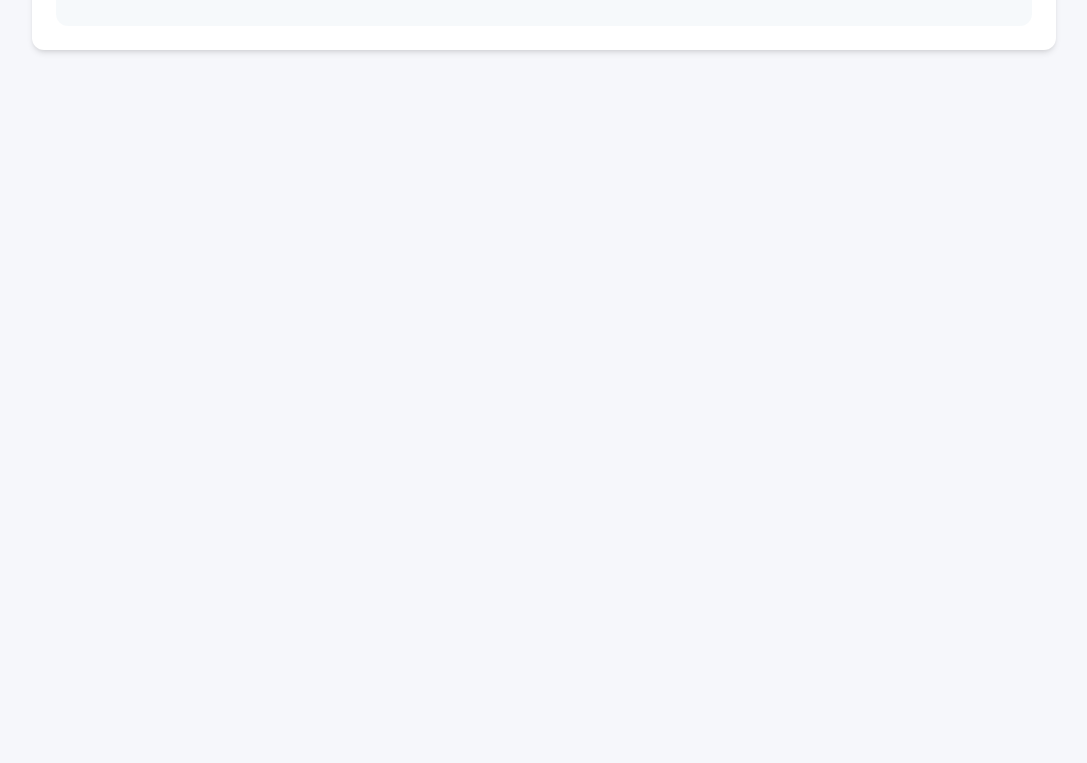
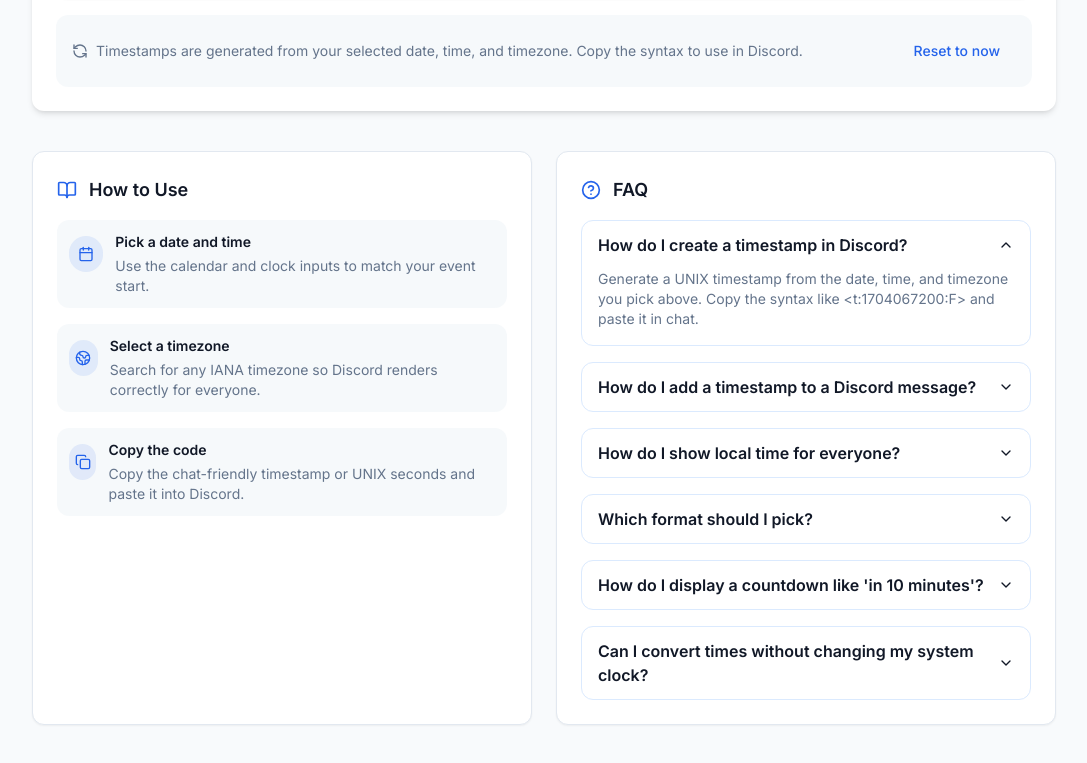
Before and after one commit to ningfengjian/dstime, a Next.js app: page / in a window 1280 px wide. Shown: the part 998-1761 px from the top of the page, without its empty margins (96-1183 px from the left). Before the commit the page ends 1088 px from the top, so only its background shows below. Built offline with nearby package versions, Linux system fonts and the light colour scheme.

Commit message:
Enhance FAQ accordion content

```diff
--- /dev/null
+++ b/app/about/page.tsx
@@ -0,0 +1,19 @@
+export default function AboutPage() {
+  return (
+    <main className="min-h-screen px-4 py-10">
+      <div className="mx-auto max-w-3xl space-y-4">
+        <h1 className="text-3xl font-semibold text-gray-900">About</h1>
+        <p className="text-muted-foreground">
+          dstime helps you craft Discord-ready timestamps with accurate timezone handling and
+          easy copy actions. The tool was built to simplify sharing event schedules with global
+          communities.
+        </p>
+        <p className="text-muted-foreground">
+          Adjust your date, time, and timezone, preview how Discord will render the message, and
+          copy the syntax that fits your context—whether you need a full date, relative time, or a
+          raw UNIX timestamp.
+        </p>
+      </div>
+    </main>
+  );
+}
--- /dev/null
+++ b/app/blog/page.tsx
@@ -0,0 +1,39 @@
+const posts = [
+  {
+    title: "Why Discord timestamps matter",
+    summary:
+      "Share event times that automatically adjust to each viewer's timezone, reducing confusion and missed meetings.",
+  },
+  {
+    title: "Formatting tips for chat",
+    summary: "Pick between short and long date formats, or use relative timestamps for countdown-style messages.",
+  },
+  {
+    title: "Keeping collaborators in sync",
+    summary: "Use UNIX timestamps for automation or bots, and the generator for human-friendly previews in chat.",
+  },
+];
+
+export default function BlogPage() {
+  return (
+    <main className="min-h-screen px-4 py-10">
+      <div className="mx-auto max-w-4xl space-y-6">
+        <div className="space-y-2">
+          <h1 className="text-3xl font-semibold text-gray-900">Blog</h1>
+          <p className="text-muted-foreground">
+            Quick reads to help you share schedules and countdowns with your Discord community.
+          </p>
+        </div>
+
+        <div className="space-y-4">
+          {posts.map((post) => (
+            <article key={post.title} className="rounded-xl border bg-white p-5 shadow-sm">
+              <h2 className="text-xl font-semibold text-gray-900">{post.title}</h2>
+              <p className="text-muted-foreground">{post.summary}</p>
+            </article>
+          ))}
+        </div>
+      </div>
+    </main>
+  );
+}
--- a/app/layout.tsx
+++ b/app/layout.tsx
@@ -1,4 +1,5 @@
 import type { Metadata } from "next";
+import Link from "next/link";
 import { Inter } from "next/font/google";
 import "./globals.css";
 
@@ -16,7 +17,30 @@ export default function RootLayout({
 }>) {
   return (
     <html lang="en">
-      <body className={inter.className}>{children}</body>
+      <body className={inter.className}>
+        <div className="min-h-screen bg-slate-50">
+          <header className="sticky top-0 z-40 border-b bg-white/90 backdrop-blur">
+            <div className="mx-auto flex max-w-5xl items-center justify-between px-4 py-4">
+              <Link href="/" className="text-lg font-semibold text-gray-900">
+                dstime
+              </Link>
+              <nav className="flex items-center gap-6 text-sm font-medium text-muted-foreground">
+                <Link href="/" className="transition hover:text-primary">
+                  Home
+                </Link>
+                <Link href="/about" className="transition hover:text-primary">
+                  About
+                </Link>
+                <Link href="/blog" className="transition hover:text-primary">
+                  Blog
+                </Link>
+              </nav>
+            </div>
+          </header>
+
+          {children}
+        </div>
+      </body>
     </html>
   );
 }
--- a/app/page.tsx
+++ b/app/page.tsx
@@ -1,7 +1,18 @@
 "use client";
 
 import { useEffect, useMemo, useRef, useState } from "react";
-import { CalendarIcon, Clock3, Copy, Globe2, Hash, RefreshCcw } from "lucide-react";
+import type { LucideIcon } from "lucide-react";
+import {
+  BookOpen,
+  CalendarIcon,
+  ChevronDown,
+  CircleHelp,
+  Clock3,
+  Copy,
+  Globe2,
+  Hash,
+  RefreshCcw,
+} from "lucide-react";
 import { DateTime } from "luxon";
 
 import { Button } from "@/components/ui/button";
@@ -40,6 +51,57 @@ const formatters = [
   { label: "Long Date & Time", code: "F", format: (dt: DateTime) => dt.toFormat("EEEE, LLLL d, yyyy HH:mm") },
 ];
 
+const howToUseSteps: { title: string; description: string; icon: LucideIcon }[] = [
+  {
+    title: "Pick a date and time",
+    description: "Use the calendar and clock inputs to match your event start.",
+    icon: CalendarIcon,
+  },
+  {
+    title: "Select a timezone",
+    description: "Search for any IANA timezone so Discord renders correctly for everyone.",
+    icon: Globe2,
+  },
+  {
+    title: "Copy the code",
+    description: "Copy the chat-friendly timestamp or UNIX seconds and paste it into Discord.",
+    icon: Copy,
+  },
+];
+
+const faqItems = [
+  {
+    question: "How do I create a timestamp in Discord?",
+    answer:
+      "Generate a UNIX timestamp from the date, time, and timezone you pick above. Copy the syntax like <t:1704067200:F> and paste it in chat.",
+  },
+  {
+    question: "How do I add a timestamp to a Discord message?",
+    answer:
+      "Paste the copied <t:UNIX:FORMAT> code directly into your message. Discord renders it automatically when you send.",
+  },
+  {
+    question: "How do I show local time for everyone?",
+    answer:
+      "Choose the timezone that matches your event. Discord converts the timestamp to each viewer's local time after you send it.",
+  },
+  {
+    question: "Which format should I pick?",
+    answer:
+      "t, T, d, D, f, and F are absolute formats; R shows relative text like “in 5 minutes.” The table above previews each option.",
+  },
+  {
+    question: "How do I display a countdown like 'in 10 minutes'?",
+    answer:
+      "Use the Relative format (code R). Copy the generated <t:UNIX:R> snippet to show human-friendly countdown text.",
+  },
+  {
+    question: "Can I convert times without changing my system clock?",
+    answer:
+      "Yes. Set the exact timezone in the dropdown, preview the result, and copy the code—no device settings required.",
+  },
+];
+
 function getInitialTime() {
   const now = new Date();
   const hours = String(now.getHours()).padStart(2, "0");
@@ -57,6 +119,7 @@ export default function Home() {
   const [relativeBase, setRelativeBase] = useState<DateTime | null>(null);
   const [timezoneQuery, setTimezoneQuery] = useState<string>("");
   const timezoneSearchRef = useRef<HTMLInputElement>(null);
+  const [openQuestion, setOpenQuestion] = useState<string>(faqItems[0]?.question ?? "");
 
   const targetDateTime = useMemo(() => {
     if (!date) return null;
@@ -288,6 +351,76 @@ export default function Home() {
             </div>
           </CardContent>
         </Card>
+
+        <div className="mt-10 grid gap-6 lg:grid-cols-2">
+          <section className="rounded-xl border bg-white p-6 shadow-sm">
+            <div className="mb-4 flex items-center gap-3">
+              <BookOpen className="h-5 w-5 text-primary" />
+              <h2 className="text-lg font-semibold text-gray-900">How to Use</h2>
+            </div>
+            <div className="space-y-4">
+              {howToUseSteps.map((step) => (
+                <div key={step.title} className="flex gap-3 rounded-lg bg-muted/60 p-3">
+                  <div className="mt-1 flex h-9 w-9 items-center justify-center rounded-full bg-primary/10 text-primary">
+                    <step.icon className="h-4 w-4" />
+                  </div>
+                  <div className="space-y-1">
+                    <p className="text-sm font-semibold text-gray-900">{step.title}</p>
+                    <p className="text-sm text-muted-foreground">{step.description}</p>
+                  </div>
+                </div>
+              ))}
+            </div>
+          </section>
+
+          <section className="rounded-xl border bg-white p-6 shadow-sm">
+            <div className="mb-4 flex items-center gap-3">
+              <CircleHelp className="h-5 w-5 text-primary" />
+              <h2 className="text-lg font-semibold text-gray-900">FAQ</h2>
+            </div>
+            <div className="space-y-4">
+              {faqItems.map((item) => {
+                const isOpen = openQuestion === item.question;
+                return (
+                  <div
+                    key={item.question}
+                    className={cn(
+                      "overflow-hidden rounded-xl border transition data-[state=open]:bg-white",
+                      "border-blue-100 bg-white/80 dark:border-gray-700", // dark mode-friendly classes if theme is extended
+                      isOpen && "bg-white"
+                    )}
+                    data-state={isOpen ? "open" : "closed"}
+                  >
+                    <h3>
+                      <button
+                        type="button"
+                        className={cn(
+                          "flex w-full items-center justify-between px-4 py-3 text-left text-sm font-semibold text-gray-900",
+                          "transition [&[data-state=open]>svg]:rotate-180"
+                        )}
+                        aria-expanded={isOpen}
+                        onClick={() => setOpenQuestion(isOpen ? "" : item.question)}
+                        data-state={isOpen ? "open" : "closed"}
+                      >
+                        <span className="pr-3 text-base">{item.question}</span>
+                        <ChevronDown className="h-4 w-4 shrink-0 transition-transform duration-200" />
+                      </button>
+                    </h3>
+                    <div
+                      className={cn(
+                        "overflow-hidden text-sm text-muted-foreground transition-all",
+                        isOpen ? "max-h-40 px-4 pb-4" : "max-h-0 px-4"
+                      )}
+                      aria-hidden={!isOpen}
+                    >
+                      <p>{item.answer}</p>
+                    </div>
+                  </div>
+                );
+              })}
+            </div>
+          </section>
+        </div>
       </div>
     </main>
   );
--- a/package.json
+++ b/package.json
@@ -4,9 +4,11 @@
   "private": true,
   "scripts": {
     "dev": "next dev",
+    "predev": "node scripts/patch-radix-select.js",
     "build": "next build",
     "start": "next start",
-    "lint": "next lint"
+    "lint": "next lint",
+    "postinstall": "node scripts/patch-radix-select.js"
   },
   "dependencies": {
     "@radix-ui/react-popover": "^1.1.0",
```
Also changed, not shown: scripts/patch-radix-select.js (added, +51 -0 lines).
